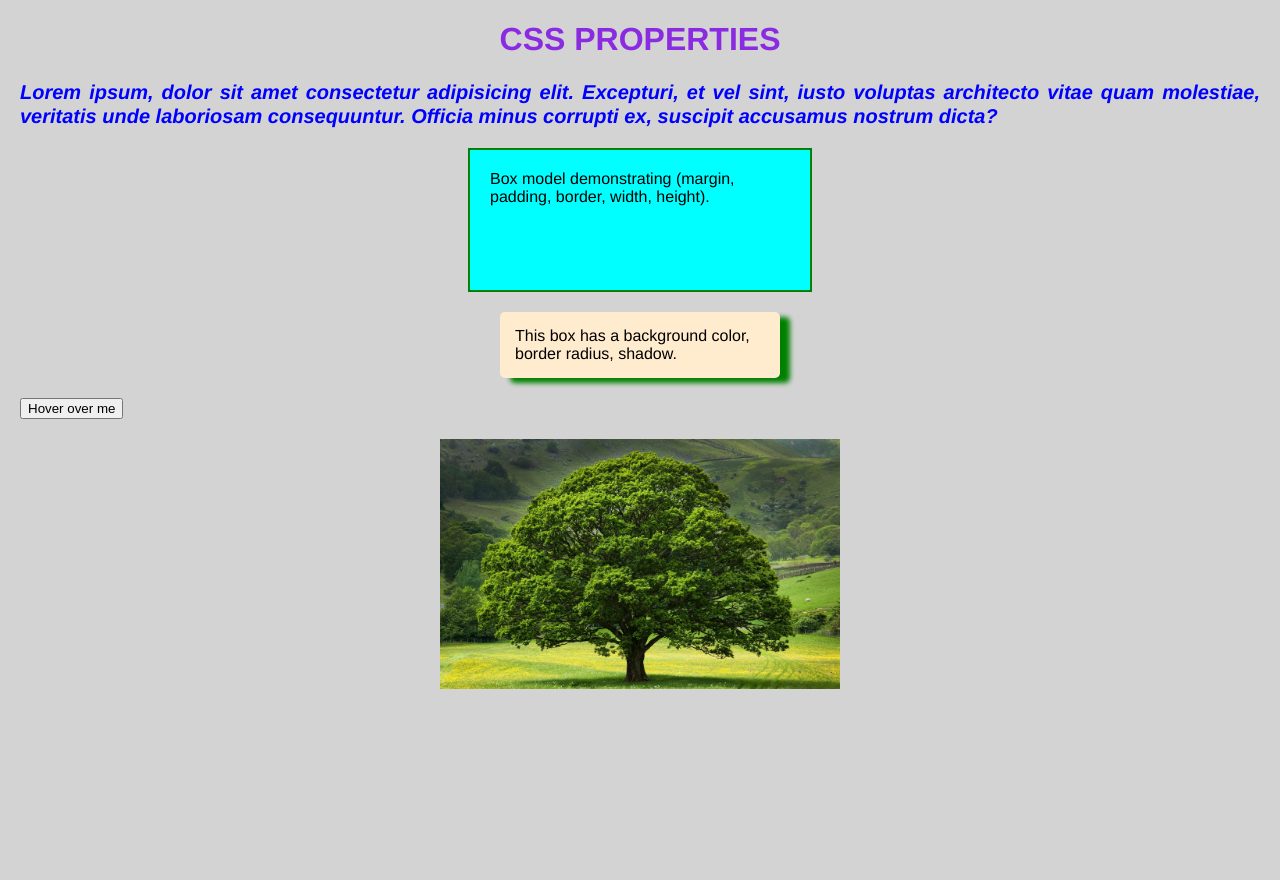
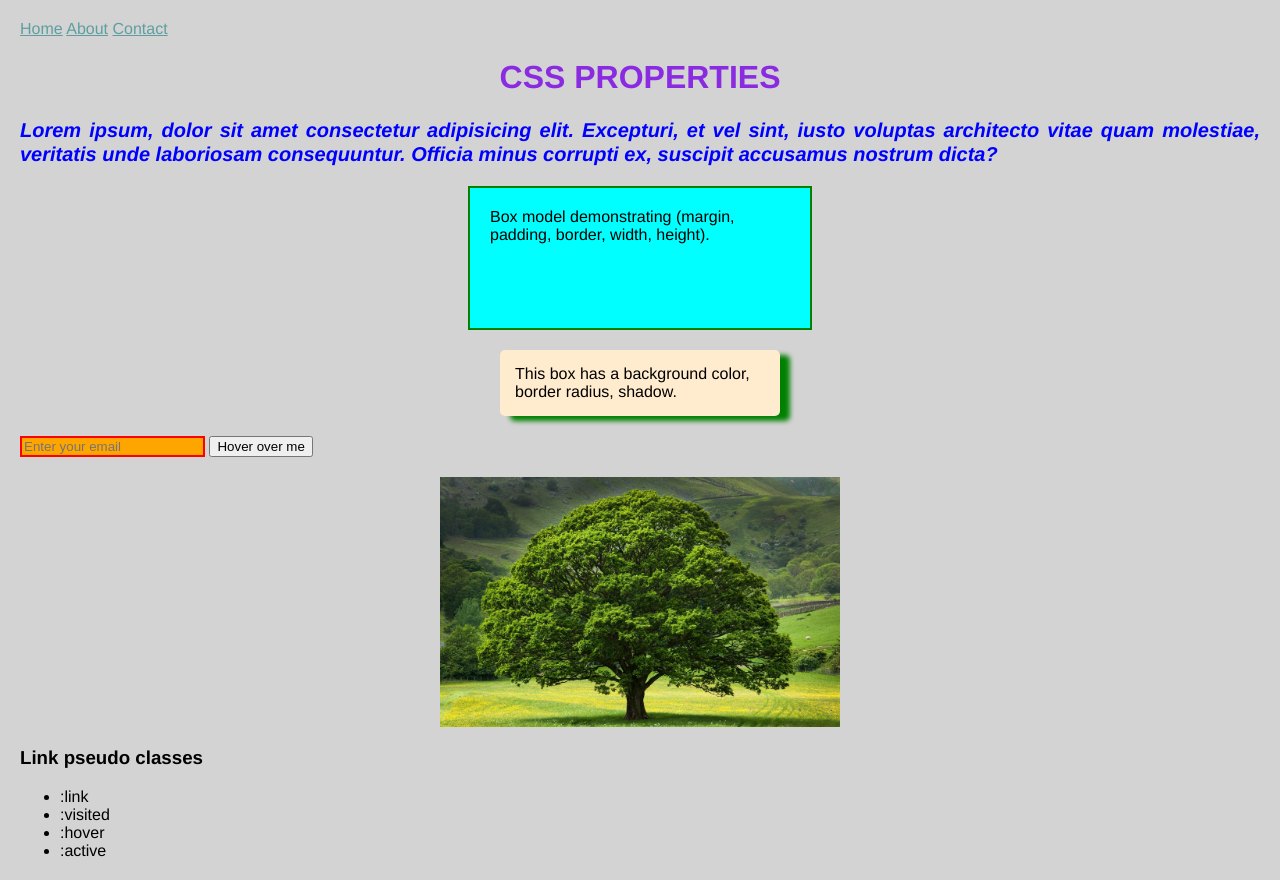
Before and after one commit to ShareghYusefi/css-properties, a plain HTML site: page index.html in a window 1280 px wide. Before the commit the page ends 800 px from the top, so only its background shows below. Drawn offline with Linux system fonts and the light colour scheme.

Commit message:
link & input pseudo classes

```diff
--- a/index.html
+++ b/index.html
@@ -7,6 +7,9 @@
     <link rel="stylesheet" href="style.css" />
   </head>
   <body>
+    <a href="index.html">Home</a>
+    <a href="about.html">About</a>
+    <a href="contact.html">Contact</a>
     <h1>CSS Properties</h1>
     <section class="text-section">
       <p>
@@ -25,7 +28,16 @@
       This box has a background color, border radius, shadow.
     </div>
 
+    <input id="email" type="email" placeholder="Enter your email" required />
     <button class="hover-button">Hover over me</button>
     <div id="tree"></div>
+
+    <h3>Link pseudo classes</h3>
+    <ul>
+      <li>:link</li>
+      <li>:visited</li>
+      <li>:hover</li>
+      <li>:active</li>
+    </ul>
   </body>
 </html>
--- a/style.css
+++ b/style.css
@@ -62,3 +62,33 @@ h1 {
   background-size: cover; /* image will cover entire container */
   background-repeat: no-repeat;
 }
+
+input:invalid {
+  border-style: solid;
+  border-color: red;
+  border-width: 2px;
+  background-color: orange;
+}
+
+input:valid {
+  border-style: solid;
+  border-color: green;
+  border-width: 2px;
+  background-color: aqua;
+}
+
+a:link {
+  color: cadetblue;
+}
+
+a:visited {
+  color: brown;
+}
+
+a:hover {
+  color: orange;
+}
+
+a:active {
+  color: darkgreen;
+}
```
Also changed, not shown: about.html (added, +15 -0 lines), contact.html (added, +15 -0 lines).
